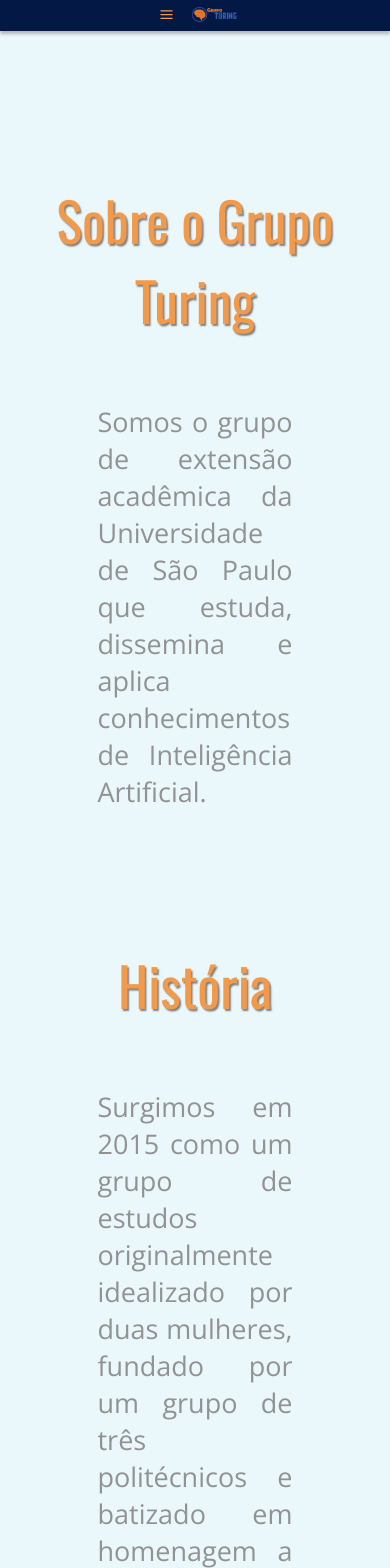
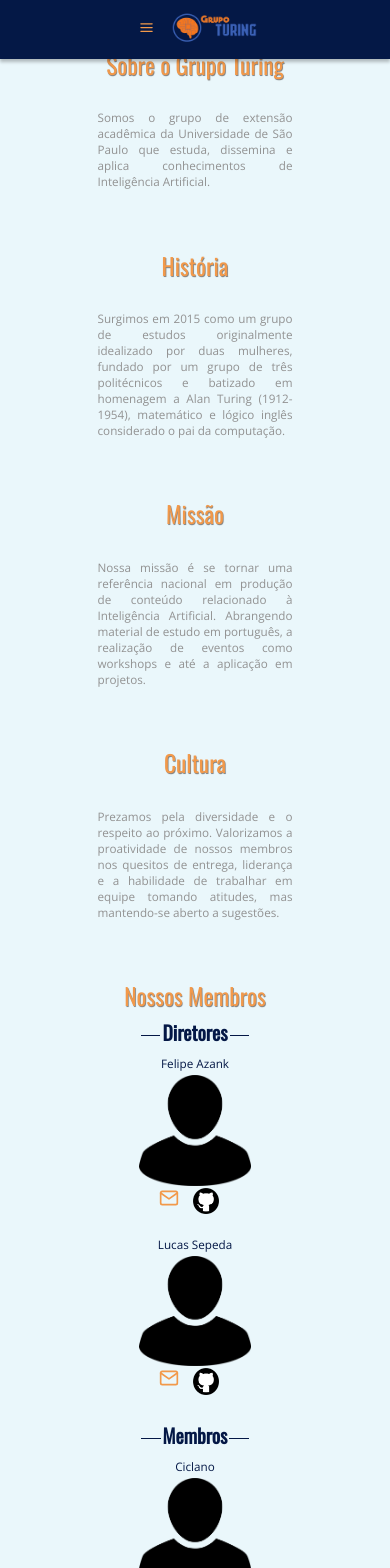
Before and after one commit to turing-usp/Site-do-Turing, a React (Create React App) app in the folder frontend/: page /aboutus in a window 390 px wide. Shown: the top 1568 px of the page. Built offline with nearby package versions, Linux system fonts and the light colour scheme.

Commit message:
membros e responsividade no footer (#45)

```diff
--- a/frontend/src/Tags/Cabecalho.js
+++ b/frontend/src/Tags/Cabecalho.js
@@ -16,7 +16,7 @@
     useEffect(() => {
         if (typeof window === 'undefined') return;
 
-        const handleResize = () => setWidth(window.innerWidth > 700);
+        const handleResize = () => setWidth(window.innerWidth > 800);
         window.addEventListener('resize', handleResize);
         return () => {
           window.removeEventListener('resize', handleResize)
--- a/frontend/src/Tags/Rodape.js
+++ b/frontend/src/Tags/Rodape.js
@@ -21,7 +21,7 @@
                 <a target='_blank'href='https://pt-br.facebook.com/grupoturing.usp/'><img src={fb} class="link_rodape"/></a>
                 <a target='_blank'href='https://www.youtube.com/channel/UCIZSLh8_ST5np3k60qWOiAA'><img src={yt} class="link_rodape"/></a>
                 <a target='_blank'href='https://medium.com/turing-talks'><img src={medium} class="link_rodape"/></a>
-                <a target='_blank'href='https://github.com/GrupoTuringCodes'><img src={github} class="link_rodape"/></a>
+                <a target='_blank'href='https://github.com/GrupoTuring'><img src={github} class="link_rodape"/></a>
                 <a target='_blank'href='https://www.linkedin.com/company/grupo-turing/?originalSubdomain=br'><img src={linkedin} class="link_rodape"/></a>
             </div>
             <div class='location'>
--- a/frontend/src/global.css
+++ b/frontend/src/global.css
@@ -14,8 +14,8 @@
 }
 
 .container{
-    margin-top: 10em;
-    font-size: 18px;
+    margin-top: 3vw;
+    font-size: 2vw;
 }
 
 /****************************/
@@ -64,14 +64,20 @@
     display: flex;
     flex-direction: row;
 }
-@media (max-width: 700px){
+@media (max-width: 800px){
     .menu_btn{
         display: inline;
         background-color: #041846;
         margin-left: 0vw;
         border: none;
-        height: 8vw;
+        height: 15vw;
         cursor: pointer;
+    }
+
+    .cabecalho_logo{
+        margin-left: 3vw;
+        height: 15vw;
+        width: auto;
     }
 
     .text_cabecalho {
@@ -92,7 +98,7 @@
         z-index:300;
         width: 100%;
         position: fixed;
-        height: 8vw;
+        height: 15vw;
         background: #041846;
         box-shadow: 0px 0.2em 0.2em rgba(0, 0, 0, 0.25);
         display: flex;
@@ -142,8 +148,8 @@
 }
 .rodape_logo2{
     padding: 3vw;
-    width: 217px;
-    height: 81px
+    width: auto;
+    height: 8vw;
 }
 .rodape_social{
     padding: 1vw;
@@ -157,19 +163,19 @@
     font-family: 'Open Sans';
     font-style: normal;
     font-weight: bold;
-    font-size: 18px;
-    line-height: 25px;
+    font-size: 2.3vw;
+    line-height: 2.5vw;
     color: #FFFFFF;
-    padding: 5px
+    padding: 1vw;
 }
 
 .link_rodape {
-    width: 52px;
-    height: 52px;
-    margin-right: 5px;
-    margin-left: 5px;
+    width: 4.3vw;
+    height: 4.3vw;
+    margin-right: 0.3vw;
+    margin-left: 0.3vw;
     transition: 0.025s;
-    border-radius: 26px
+    border-radius: 3vw;
 }
 .link_rodape:hover{
     transform: scale(1.2);
@@ -181,14 +187,62 @@
     font-family: 'Open Sans';
     font-weight: bold;
     font-style: normal;
-    font-size: 18px;
-    line-height: 25px;
+    font-size: 2.8vw;
+    line-height: 3vw;
     color: #FFFFFF
 }
 .location_text {
     font-style: normal;
     font-weight: bold;
-    font-size: 14px;
-    line-height: 16px;
+    font-size: 1.8vw;
+    line-height: 1.8vw;
     color: #FFFFFF
 }
+@media (max-width: 800px){
+    .rodape {
+        background: #041846;
+        display: flex;
+        flex-direction: column;
+        margin-top: 10vw;
+    }
+    .rodape_logo2{
+        padding: 3vw;
+        width: 34vw;
+        height: auto;
+    }
+    .rodape_social_box{
+        width: 100%;
+        background: #F5761D;
+        border-radius: 5vw;
+        text-align: center;
+        font-family: 'Open Sans';
+        font-style: normal;
+        font-weight: bold;
+        font-size: 5.5vw;
+        line-height: 2.5vw;
+        color: #FFFFFF;
+        padding: 3vw;
+        margin-left: auto;
+        margin-left: auto;
+    }
+
+    .link_rodape {
+        width: 10vw;
+        height: auto;
+        margin-right: 1vw;
+        margin-left: 1vw;
+        transition: 0.025s;
+        border-radius: 3vw;
+    }
+
+    .location {
+        padding: 1vw;
+        text-align: left;
+        font-family: 'Open Sans';
+        font-weight: bold;
+        font-style: normal;
+        font-size: 2.8vw;
+        color: #FFFFFF
+    }
+
+}
--- a/frontend/src/pages/AboutUs/index.js
+++ b/frontend/src/pages/AboutUs/index.js
@@ -1,6 +1,9 @@
 import React, { useEffect, useState } from "react";
 import ReactDOM from 'react-dom';
 import logo from '../../assets/logo.png';
+import github from '../../assets/github_icon.png';
+import {FiMail} from 'react-icons/fi';
+import membro_padrao from "../../assets/avatar_placeholder.png";
 import './styles.css';
 import {FiPlus} from 'react-icons/fi'
 import Cabecalho from '../../Tags/Cabecalho.js'
@@ -41,6 +44,99 @@
                 e a habilidade de trabalhar em equipe tomando atitudes,
                 mas mantendo-se aberto a sugestões.
             </p>
+            <br/>
+            <h1 class='titulo_aboutus'>Nossos Membros</h1>
+            <h2 class="tipos_de_membros">Diretores</h2>
+
+            <div class="container_membros">
+                <div class="container_membro">
+                    <div class="cartao">
+                        <span class="nome_membro">Felipe Azank</span>
+                        <div class="foto_membro"><img src={membro_padrao} alt="Membro"/></div>
+                        <div class="contato_membro">
+                            <a href="mailto:azank@azank.com" class="email_membro"><FiMail size={20} color="#F2994A"/></a>
+                            <a href="www.gitdoazank.com"><div class="github_membro"><img src={github} alt="github"/></div></a>
+                        </div>
+                    </div>
+                </div>
+
+
+                <div class="container_membro">
+                    <div class="cartao">
+                        <span class="nome_membro">Lucas Sepeda</span>
+                        <div class="foto_membro"><img src={membro_padrao} alt="Membro"/></div>
+                        <div class="contato_membro">
+                            <a href="mailto:azank@azank.com" class="email_membro"><FiMail size={20} color="#F2994A"/></a>
+                            <a href="www.gitdoazank.com"><div class="github_membro"><img src={github} alt="github"/></div></a>
+                        </div>
+                    </div>
+                </div>
+            </div>
+
+            <h2 class="tipos_de_membros">Membros</h2>
+
+            <div class="container_membros">
+                <div class="container_membro">
+                    <div class="cartao">
+                        <span class="nome_membro">Ciclano</span>
+                        <div class="foto_membro"><img src={membro_padrao} alt="Membro"/></div>
+                        <div class="contato_membro">
+                            <a href="mailto:azank@azank.com" class="email_membro"><FiMail size={20} color="#F2994A"/></a>
+                            <a href="www.gitdoazank.com"><div class="github_membro"><img src={github} alt="github"/></div></a>
+                        </div>
+                    </div>
+                </div>
+
+
+                <div class="container_membro">
+                    <div class="cartao">
+                        <span class="nome_membro">Fulano</span>
+                        <div class="foto_membro"><img src={membro_padrao} alt="Membro"/></div>
+                        <div class="contato_membro">
+                            <a href="mailto:azank@azank.com" class="email_membro"><FiMail size={20} color="#F2994A"/></a>
+                            <a href="www.gitdoazank.com"><div class="github_membro"><img src={github} alt="github"/></div></a>
+                        </div>
+                    </div>
+                </div>
+            </div>
+
+            <h2 class="tipos_de_membros">Trainees</h2>
+            <div class="container_membros">
+                <div class="container_membro">
+                    <div class="cartao">
+                        <span class="nome_membro">X Æ A-12</span>
+                        <div class="foto_membro"><img src={membro_padrao} alt="Membro"/></div>
+                        <div class="contato_membro">
+                            <a href="mailto:azank@azank.com" class="email_membro"><FiMail size={20} color="#F2994A"/></a>
+                            <a href="www.gitdoazank.com"><div class="github_membro"><img src={github} alt="github"/></div></a>
+                        </div>
+                    </div>
+                </div>
+
+
+                <div class="container_membro">
+                    <div class="cartao">
+                        <span class="nome_membro">Inês Brasil</span>
+                        <div class="foto_membro"><img src={membro_padrao} alt="Membro"/></div>
+                        <div class="contato_membro">
+                            <a href="mailto:azank@azank.com" class="email_membro"><FiMail size={20} color="#F2994A"/></a>
+                            <a href="www.gitdoazank.com"><div class="github_membro"><img src={github} alt="github"/></div></a>
+                        </div>
+                    </div>
+                </div>
+
+                <div class="container_membro">
+                    <div class="cartao">
+                        <span class="nome_membro">Gretchen</span>
+                        <div class="foto_membro"><img src={membro_padrao} alt="Membro"/></div>
+                        <div class="contato_membro">
+                            <a href="mailto:azank@azank.com" class="email_membro"><FiMail size={20} color="#F2994A"/></a>
+                            <a href="www.gitdoazank.com"><div class="github_membro"><img src={github} alt="github"/></div></a>
+                        </div>
+                    </div>
+                </div>
+            </div>
+
             <Rodape />
         </div>
     );
--- a/frontend/src/pages/AboutUs/styles.css
+++ b/frontend/src/pages/AboutUs/styles.css
@@ -1,3 +1,7 @@
+/******************************/
+/* Informações do Grupo em si */
+/******************************/
+
 .aboutus_container{
     display: flex;
     flex-direction: column;
@@ -17,5 +21,96 @@
     color: #929292;
     text-align:justify;
     font-family: Open Sans;;
-    font-size: 1.5em
+    font-size: 3vw
 }
+
+/*************************/
+/* Header tipo de membro */
+/*************************/
+
+h2.tipos_de_membros {
+    width: 100%;
+    font-size: 5vw;
+    border-bottom: 0.01vwx solid #041846;
+    line-height: 0.01vw;
+    margin: 5vw 0 5vw;
+    color: #041846;
+ }
+
+h2.tipos_de_membros:before, h2.tipos_de_membros:after {
+    background-color: #041846;
+    content: "";
+    display: inline-block;
+    height: 1px;
+    position: relative;
+    vertical-align: middle;
+    width: 5%;
+  }
+
+h2.tipos_de_membros:before {
+    right: 0.5vw;
+    margin-left: -10%;
+  }
+
+h2.tipos_de_membros:after {
+    left: 0.5vw;
+    margin-right: -10%;
+  }
+
+/***********/
+/* Membros */
+/***********/
+
+.container_membros{
+    display: grid;
+    grid-template-columns: repeat(auto-fill, minmax(330px, 1fr));
+    grid-auto-rows: 1fr;
+    grid-gap: 1 vw;
+    align-self: center;
+    justify-self: center;
+    list-style: none;
+}
+.container_membro{
+    justify-self: center;
+    padding:0.01vw 0.01vw;
+    width: 90%;
+    border-color: #041846;
+    align-items: center;
+}
+
+.cartao{
+    margin: 0 auto;
+    display: flexbox;
+    flex-direction: column;
+    box-shadow:0 0.01vw 0.01vw 0 rgba(0,0,0,0.2);
+    width: 80%;
+    margin-bottom: 5vw;
+}
+.foto_membro{
+    margin-top: 1vw;
+}
+
+.foto_membro img{
+    width: 40%;
+    height: auto;
+}
+
+.nome_membro{
+    white-space: nowrap;
+    color: #041846;
+    font-family: Open Sans;;
+    font-size: 3vw;
+}
+
+
+.contato_membro {
+    width: 100%;
+    display: flex;
+    justify-content: center;
+}
+
+.github_membro img{
+    width: 50%;
+    height: auto;
+    margin-left: 0.5vw;
+}
--- a/frontend/src/pages/Homepage/index.js
+++ b/frontend/src/pages/Homepage/index.js
@@ -16,7 +16,7 @@
     return(
         <div class='homepage_container'>
             <Cabecalho />
-                <Parallax style={{marginTop: "7.95em"}}
+                <Parallax style={{marginTop: "7.95vw"}}
                 strength={250}>
                     <div style={{height: '60vw', width: '100%'}}>
                         <div class="caixa-superior">
```
Also changed, not shown: frontend/src/pages/Homepage/styles.css (+11 -0 lines), frontend/src/assets/avatar_placeholder.png (added).
